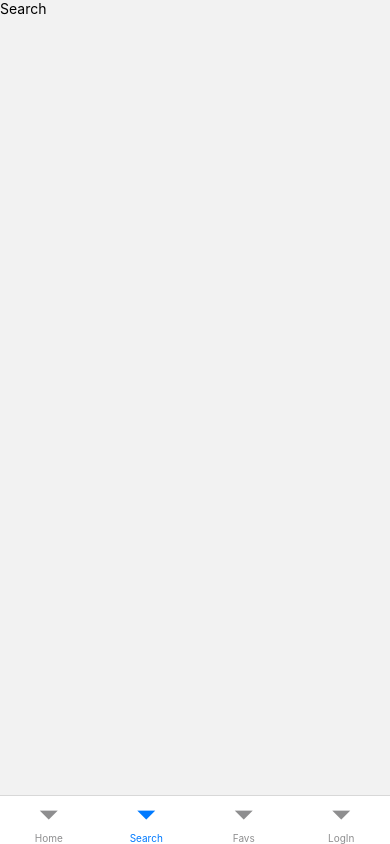
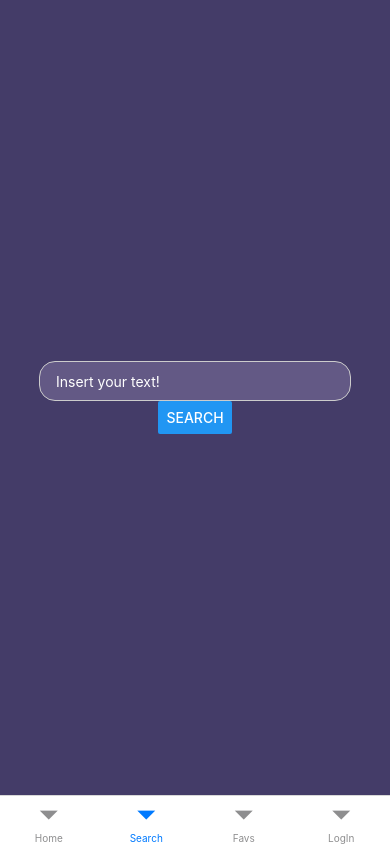
Before and after one commit to JuanDiegoAcostaT/LOL-APP, a React Native app: screen /Search in a window 390 px wide. Built offline with nearby package versions, Linux system fonts and the light colour scheme; no server answers.

Commit message:
initial SearchScreen Summoner added

```diff
--- a/screens/SearchScreen.tsx
+++ b/screens/SearchScreen.tsx
@@ -1,8 +1,96 @@
-import React from "react";
-import { Text, View } from "react-native";
+import { useNavigation } from "@react-navigation/native";
+import React, { useState } from "react";
+import { Button, StyleSheet, Text, TextInput, View } from "react-native";
+import { useDispatch } from "react-redux";
+import { useSafeArea } from "../hooks/useSafeAre";
+import { toggleActive } from "../redux/slices/SpinnerSlice";
+import { getSummonerByName, getSummonerLeague, getSummonerMatchesIds, getSummonetMatchesInfo } from "../services/SummonerService";
+import { colors, sizes } from "../styles/main";
 
 function SearchScreen() {
-return <View><Text>Search</Text></View>
+
+    const { insets } = useSafeArea()
+    const [textInputValue, setTextInputValue] = useState<string>('')
+    const [error, setError] = useState<boolean>(false)
+    const navigation = useNavigation<any>();
+    const dispatch = useDispatch()
+
+
+    const handleSummoner = (): void => {
+        setError(false)
+        try {
+            dispatch(toggleActive(true))
+            getSummonerByName(textInputValue).then((summoner) => {
+                getSummonerLeague(summoner.id).then((league) => {
+                    getSummonerMatchesIds(summoner.puuid, 10).then((matchesIds) => {
+                        getSummonetMatchesInfo(matchesIds, summoner.puuid).then((matchesInfo) => {
+                            dispatch(toggleActive(false))
+                            console.log(league[0])
+                            if (league[0] && summoner && matchesInfo) {
+                                navigation.navigate('SummonerOverView', { league: league[0], summoner, matchesInfo })
+                            } else {
+                                setError(true)
+                            }
+                        }).catch(() => {
+                            dispatch(toggleActive(false))
+                        })
+                    }).catch(() => {
+                        dispatch(toggleActive(false))
+                    })
+                }).catch(() => {
+                    dispatch(toggleActive(false))
+                })
+
+            }).catch(() => {
+                dispatch(toggleActive(false))
+            })
+        } catch (e) {
+            console.log(e)
+            dispatch(toggleActive(false))
+        }
+
+    }
+    return <View
+        style={{
+            ...insets,
+            backgroundColor: colors.primary,
+            flex: 1,
+            ...styles.searchScreenContainer
+        }}
+    >
+        <TextInput
+            style={styles.searchBar}
+            onChangeText={text => setTextInputValue(text)}
+            value={textInputValue}
+            placeholder="Insert your text!"
+            placeholderTextColor={colors.white}
+        />
+        <Button
+            title="search"
+            onPress={handleSummoner} />
+        {
+            error ?
+                <View>
+                    <Text>NO SUMMONER FINDED!</Text>
+                </View> : null
+        }
+    </View>
 }
 
+const styles = StyleSheet.create({
+    searchScreenContainer: {
+        alignItems: 'center',
+        justifyContent: 'center'
+    },
+    searchBar: {
+        height: 40,
+        width: '80%',
+        borderColor: colors.gray,
+        borderWidth: 1,
+        backgroundColor: colors.light,
+        borderRadius: sizes.md,
+        paddingHorizontal: sizes.md
+    }
+})
+
 export default SearchScreen;
```
